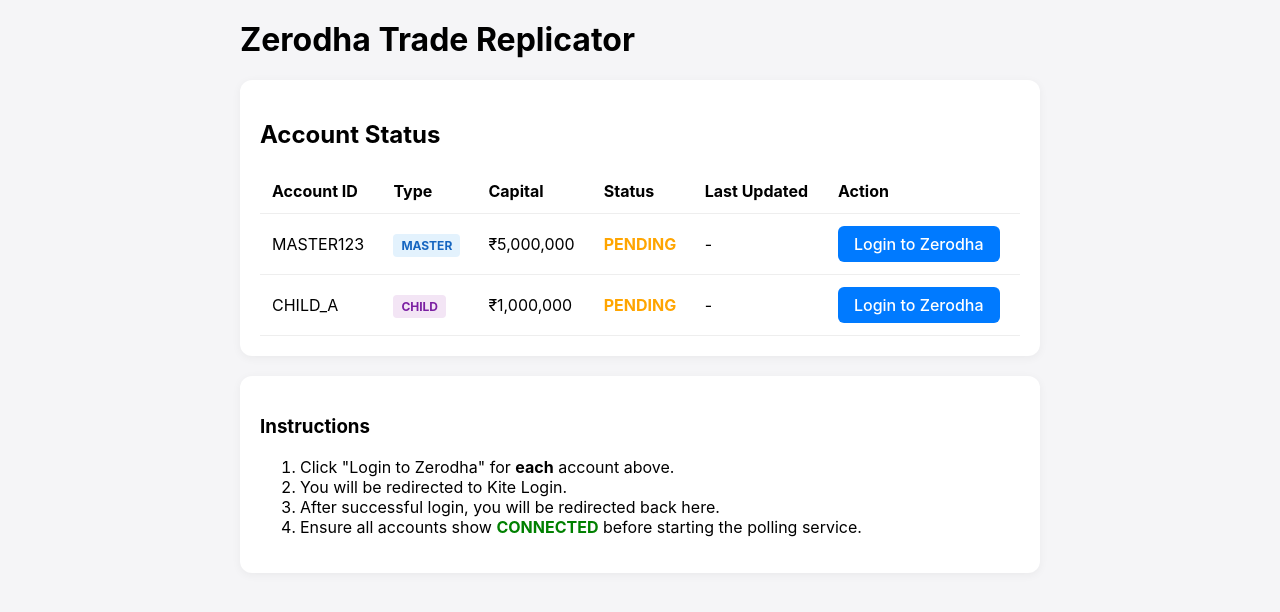
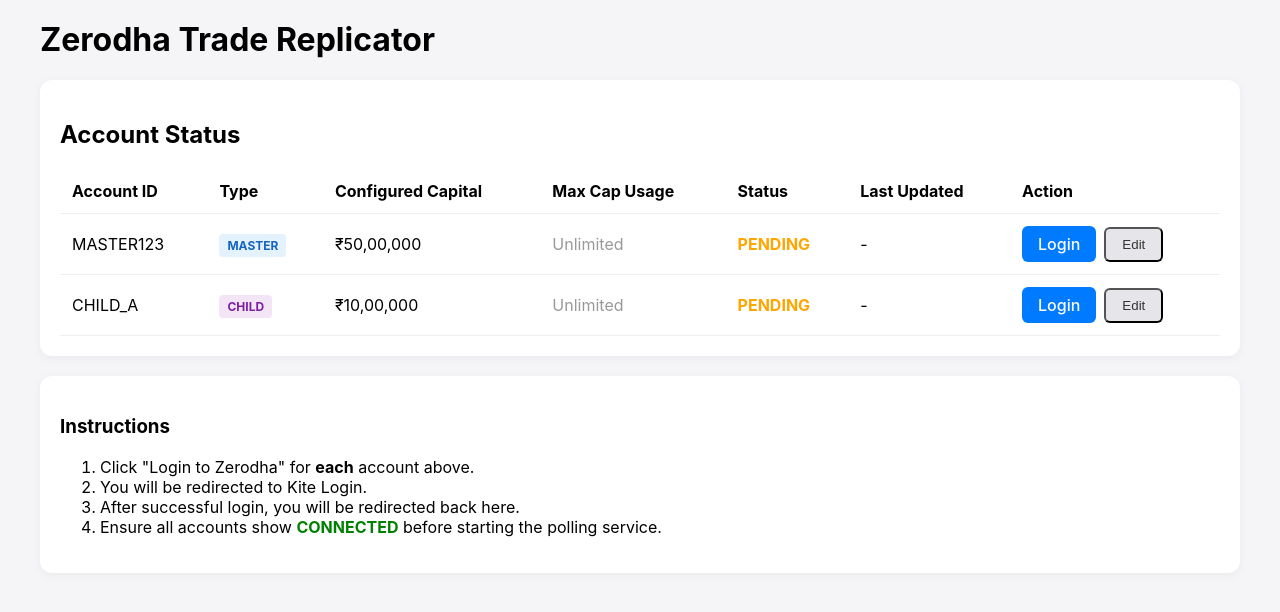
Before and after one commit to Pranav0209/trade-replicator, a FastAPI app: page / in a window 1280 px wide. Shown: the top 612 px of the page. Run offline with FastAPI, Linux system fonts and the light colour scheme.

Commit message:
feat: child capital limits, UI improvements (IST/INR format), and auth switching to account_id

```diff
--- a/app.py
+++ b/app.py
@@ -1,5 +1,6 @@
 import os
 from fastapi import FastAPI, Request
+from datetime import datetime, timezone, timedelta
 from fastapi.templating import Jinja2Templates
 from fastapi.staticfiles import StaticFiles
 from fastapi.responses import HTMLResponse
@@ -15,6 +16,56 @@
 
 # Setup Templates
 templates = Jinja2Templates(directory="templates")
+
+def format_datetime(value):
+    if not value: return "-"
+    try:
+        # Value is naive UTC string from datetime.utcnow().isoformat()
+        # e.g. "2023-12-30T10:52:15.123456"
+        dt = datetime.fromisoformat(str(value).replace('Z', ''))
+
+        # Treat as UTC
+        dt = dt.replace(tzinfo=timezone.utc)
+
+        # Convert to IST (UTC + 5:30)
+        ist = timezone(timedelta(hours=5, minutes=30))
+        dt_ist = dt.astimezone(ist)
+
+        return dt_ist.strftime("%b %d, %I:%M %p")
+    except Exception as e:
+        return value
+
+templates.env.filters["datetime"] = format_datetime
+
+def format_inr(number):
+    """Format number in Indian Rupee format (e.g. 1,00,000)"""
+    if number is None: return "₹0"
+    try:
+        s = str(int(float(number)))
+        if len(s) <= 3:
+            return "₹" + s
+
+        last_three = s[-3:]
+        remaining = s[:-3]
+
+        # Add commas every 2 digits for the remaining part (reversed)
+        # e.g. 1234 -> 1,234 (handled by last_three but for larger logic)
+        # 123456 -> 1,23,456
+
+        formatted_remaining = ""
+        while len(remaining) > 0:
+            if len(remaining) > 2:
+                formatted_remaining = "," + remaining[-2:] + formatted_remaining
+                remaining = remaining[:-2]
+            else:
+                formatted_remaining = remaining + formatted_remaining
+                remaining = ""
+
+        return "₹" + formatted_remaining + "," + last_three
+    except:
+        return f"₹{number}"
+
+templates.env.filters["inr"] = format_inr
 
 # Include routers
 app.include_router(auth.router, prefix="/auth", tags=["auth"])
--- a/models/account.py
+++ b/models/account.py
@@ -15,7 +15,10 @@
     request_token: Optional[str] = None
     status: str              # "pending" | "connected"
     linked_at: Optional[datetime] = None
-    children: List[str] = []  # List of child account IDs
+    max_capital_usage: float = 0.0
+
+class UpdateAccountIn(BaseModel):
+    max_capital_usage: Optional[float] = None
 
 class FundsResponse(BaseModel):
     account_id: str
--- a/templates/index.html
+++ b/templates/index.html
@@ -3,20 +3,143 @@
   <head>
     <title>Zerodha Trade Replicator</title>
     <style>
-        body { font-family: -apple-system, BlinkMacSystemFont, "Segoe UI", Roboto, Helvetica, Arial, sans-serif; padding: 20px; max-width: 800px; margin: 0 auto; background: #f5f5f7; }
-        .card { background: white; border-radius: 12px; padding: 20px; box-shadow: 0 2px 10px rgba(0,0,0,0.05); margin-bottom: 20px; }
-        h1 { margin-top: 0; }
-        table { width: 100%; border-collapse: collapse; }
-        th, td { text-align: left; padding: 12px; border-bottom: 1px solid #eee; }
-        .status-connected { color: green; font-weight: bold; }
-        .status-pending { color: orange; font-weight: bold; }
-        .btn { display: inline-block; padding: 8px 16px; background: #007aff; color: white; text-decoration: none; border-radius: 6px; font-weight: 500; }
-        .btn:hover { background: #0056b3; }
-        .tag { padding: 4px 8px; border-radius: 4px; font-size: 12px; font-weight: bold; }
-        .tag-master { background: #e3f2fd; color: #1565c0; }
-        .tag-child { background: #f3e5f5; color: #7b1fa2; }
+      body {
+        font-family: -apple-system, BlinkMacSystemFont, "Segoe UI", Roboto,
+          Helvetica, Arial, sans-serif;
+        padding: 20px;
+        max-width: 1200px;
+        margin: 0 auto;
+        background: #f5f5f7;
+      }
+
+      .card {
+        background: white;
+        border-radius: 12px;
+        padding: 20px;
+        box-shadow: 0 2px 10px rgba(0, 0, 0, 0.05);
+        margin-bottom: 20px;
+      }
+
+      h1 {
+        margin-top: 0;
+      }
+
+      table {
+        width: 100%;
+        border-collapse: collapse;
+      }
+
+      th,
+      td {
+        text-align: left;
+        padding: 12px;
+        border-bottom: 1px solid #eee;
+      }
+
+      .status-connected {
+        color: green;
+        font-weight: bold;
+      }
+
+      .status-pending {
+        color: orange;
+        font-weight: bold;
+      }
+
+      .btn {
+        display: inline-block;
+        padding: 8px 16px;
+        background: #007aff;
+        color: white;
+        text-decoration: none;
+        border-radius: 6px;
+        font-weight: 500;
+      }
+
+      .btn:hover {
+        background: #0056b3;
+      }
+
+      .tag {
+        padding: 4px 8px;
+        border-radius: 4px;
+        font-size: 12px;
+        font-weight: bold;
+      }
+
+      .tag-master {
+        background: #e3f2fd;
+        color: #1565c0;
+      }
+
+      .tag-child {
+        background: #f3e5f5;
+        color: #7b1fa2;
+      }
+
+      /* Modal Styles */
+      .modal {
+        display: none;
+        position: fixed;
+        top: 0;
+        left: 0;
+        width: 100%;
+        height: 100%;
+        background: rgba(0, 0, 0, 0.5);
+        z-index: 1000;
+      }
+
+      .modal-content {
+        background: white;
+        width: 400px;
+        padding: 24px;
+        border-radius: 12px;
+        margin: 100px auto;
+        position: relative;
+      }
+
+      .form-group {
+        margin-bottom: 16px;
+      }
+
+      .form-group label {
+        display: block;
+        margin-bottom: 8px;
+        font-weight: 500;
+      }
+
+      .form-group input {
+        width: 100%;
+        padding: 8px;
+        border: 1px solid #ddd;
+        border-radius: 4px;
+        box-sizing: border-box;
+      }
+
+      .btn-secondary {
+        background: #e5e5ea;
+        color: #333;
+      }
+
+      .btn-secondary:hover {
+        background: #d1d1d6;
+      }
+
+      .btn-row {
+        display: flex;
+        gap: 8px;
+        justify-content: flex-end;
+        margin-top: 24px;
+      }
+
+      .action-buttons {
+        display: flex;
+        gap: 8px;
+        align-items: center;
+      }
     </style>
   </head>
+
   <body>
     <h1>Zerodha Trade Replicator</h1>
 
@@ -27,7 +150,8 @@
           <tr>
             <th>Account ID</th>
             <th>Type</th>
-                    <th>Capital</th>
+            <th>Configured Capital</th>
+            <th>Max Cap Usage</th>
             <th>Status</th>
             <th>Last Updated</th>
             <th>Action</th>
@@ -44,13 +168,33 @@
               <span class="tag tag-child">CHILD</span>
               {% endif %}
             </td>
-                    <td>₹{{ "{:,.0f}".format(acc.capital) }}</td>
-                    <td class="{{ 'status-connected' if acc.status == 'connected' else 'status-pending' }}">
+            <td>{{ acc.capital | inr }}</td>
+            <td>
+              {% if acc.max_capital_usage and acc.max_capital_usage > 0 %} {{
+              acc.max_capital_usage | inr }} {% else %}
+              <span style="color: #999">Unlimited</span>
+              {% endif %}
+            </td>
+            <td
+              class="{{ 'status-connected' if acc.status == 'connected' else 'status-pending' }}"
+            >
               {{ acc.status.upper() }}
             </td>
-                    <td>{{ acc.last_updated or '-' }}</td>
+            <td>{{ acc.last_updated | datetime }}</td>
             <td>
-                        <a href="/auth/login?user_id={{ acc.account_id }}" class="btn">Login to Zerodha</a>
+              <div class="action-buttons">
+                <a
+                  href="/auth/login?account_id={{ acc.account_id }}"
+                  class="btn"
+                  >Login</a
+                >
+                <button
+                  onclick="openEditModal('{{ acc.account_id }}', '{{ acc.max_capital_usage | default(0, true) }}')"
+                  class="btn btn-secondary"
+                >
+                  Edit
+                </button>
+              </div>
             </td>
           </tr>
           {% endfor %}
@@ -64,8 +208,86 @@
         <li>Click "Login to Zerodha" for <b>each</b> account above.</li>
         <li>You will be redirected to Kite Login.</li>
         <li>After successful login, you will be redirected back here.</li>
-            <li>Ensure all accounts show <span class="status-connected">CONNECTED</span> before starting the polling service.</li>
+        <li>
+          Ensure all accounts show
+          <span class="status-connected">CONNECTED</span> before starting the
+          polling service.
+        </li>
       </ol>
     </div>
+    <!-- Edit Modal -->
+    <div id="editModal" class="modal">
+      <div class="modal-content">
+        <h3>Edit Account Configuration</h3>
+        <div class="form-group">
+          <label>Account ID</label>
+          <input
+            type="text"
+            id="editAccountId"
+            disabled
+            style="background: #f5f5f7"
+          />
+        </div>
+        <div class="form-group">
+          <label>Max Capital Usage (₹)</label>
+          <input
+            type="number"
+            id="editMaxCapital"
+            placeholder="Enter 0 for Unlimited"
+          />
+          <small style="color: #666; display: block; margin-top: 4px"
+            >Set to 0 to use full available capital.</small
+          >
+        </div>
+        <div class="btn-row">
+          <button onclick="closeModal()" class="btn btn-secondary">
+            Cancel
+          </button>
+          <button onclick="saveAccount()" class="btn">Save</button>
+        </div>
+      </div>
+    </div>
+
+    <script>
+      function openEditModal(accountId, maxCap) {
+        document.getElementById("editAccountId").value = accountId;
+        document.getElementById("editMaxCapital").value = maxCap;
+        document.getElementById("editModal").style.display = "block";
+      }
+
+      function closeModal() {
+        document.getElementById("editModal").style.display = "none";
+      }
+
+      async function saveAccount() {
+        const accountId = document.getElementById("editAccountId").value;
+        const raw = document.getElementById("editMaxCapital").value;
+        const maxCap = raw ? parseFloat(raw) : 0;
+
+        try {
+          const response = await fetch(`/accounts/${accountId}`, {
+            method: "PUT",
+            headers: { "Content-Type": "application/json" },
+            body: JSON.stringify({ max_capital_usage: maxCap }),
+          });
+
+          if (response.ok) {
+            location.reload();
+          } else {
+            alert("Failed to update account");
+          }
+        } catch (e) {
+          console.error(e);
+          alert("Error updating account");
+        }
+      }
+
+      // Close modal on outside click
+      window.onclick = function (event) {
+        if (event.target == document.getElementById("editModal")) {
+          closeModal();
+        }
+      };
+    </script>
   </body>
 </html>
```
Also changed, not shown: core/replicator.py (+7 -0 lines), routes/accounts.py (+24 -2 lines), routes/auth.py (+26 -26 lines), README.md. Lines whose indentation alone changed are shown as unchanged.
